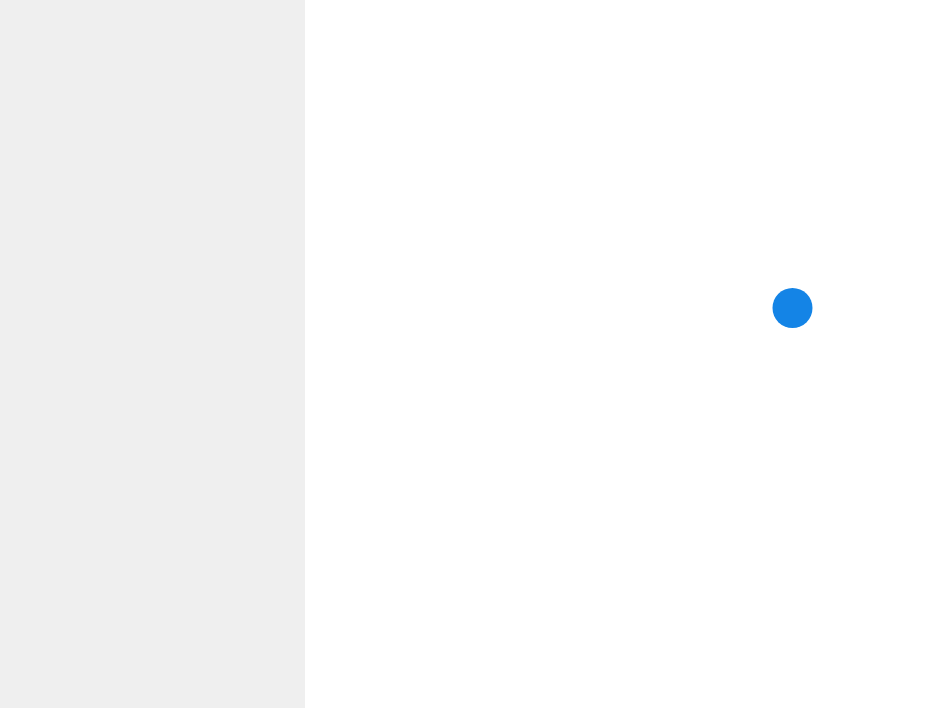
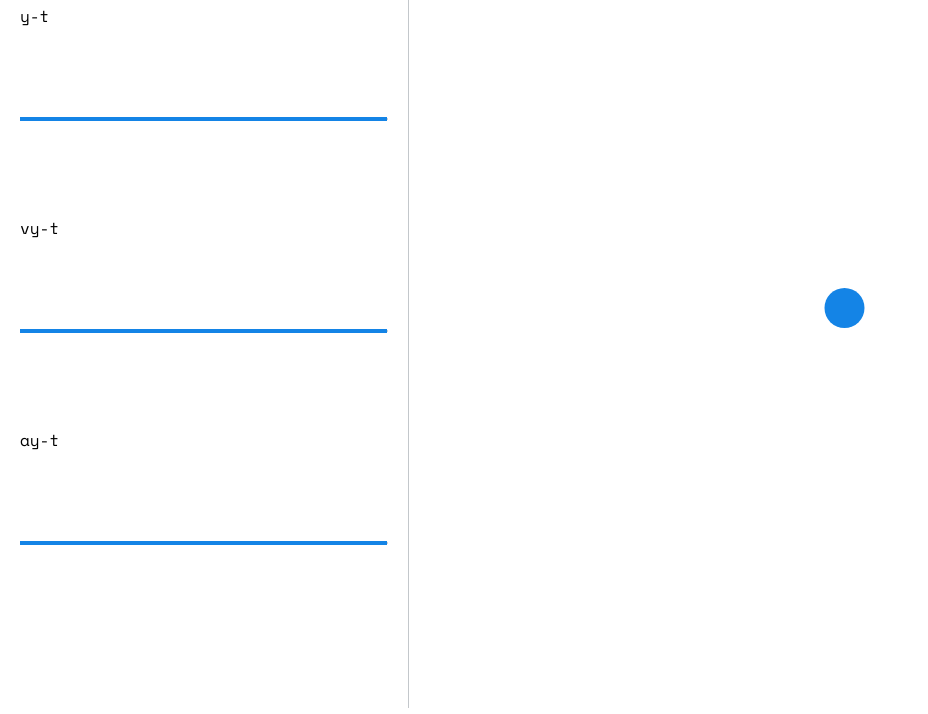
Before and after one commit to Bradwave/inertia, a plain HTML site: page index.html in a window 1280 px wide. Shown: the part 92-806 px from the top of the page, without its empty margins (0-928 px from the left). Drawn offline with nearby package versions, Linux system fonts and the light colour scheme.

Commit message:
Adds plots of position, velocity and acceleration on the y-axis; improves the computation of velocity and acceleration with three point methods.

```diff
--- a/css/clear-days.css
+++ b/css/clear-days.css
@@ -37,10 +37,12 @@ body {
 }
 
 .panel {
-    background-color: var(--color-background-primary);
+    background-color: var(--color-background-page);
+    border-top: 1px var(--color-border-primary) solid;
+    border-right: 0px;
 }
 
-.canvas-container {
+.space-canvas-container {
     width: 100%;
     height: calc(100vh - 300px);
 }
@@ -54,17 +56,30 @@ body {
     touch-action: none;
 }
 
+.plots-container {
+    padding: 20px;
+}
+
+canvas.plot-canvas {
+    width: 100%;
+    height: 150px;
+    background-color: var(--color-background-page);
+    border-radius: 0px;
+}
+
 @media (min-width: 768px) {
     .page-layout {
         flex-direction: row;
     }
 
     .panel {
-        width: 400px;
+        width: 600px;
         height: 100vh;
+        border-top: 0px;
+        border-right: 1px var(--color-border-primary) solid;
     }
 
-    .canvas-container {
+    .space-canvas-container {
         height: 100vh;
     }
 }
--- a/index.html
+++ b/index.html
@@ -16,9 +16,19 @@
 <body>
     <div class="page-layout" tabindex="-1">
         <aside class="panel">
-            panel
+            <div class="plots-container">
+                <h2>
+                    <b>Inertia</b>
+                </h2>
+                <p>y-t</p>
+                <canvas id="position-canvas" class="plot-canvas" name="plot"></canvas>
+                <p>vy-t</p>
+                <canvas id="velocity-canvas" class="plot-canvas" name="plot"></canvas>
+                <p>ay-t</p>
+                <canvas id="acceleration-canvas" class="plot-canvas" name="plot"></canvas>
+            </div>
         </aside>
-        <div class="canvas-container">
+        <div class="space-canvas-container">
             <canvas id="space-canvas"></canvas>
         </div>
     </div>
--- a/js/physics.js
+++ b/js/physics.js
@@ -2,12 +2,14 @@
  * || Canvas stuff
  */
 
-const spaceCanvas = document.getElementById("space-canvas");
-const spaceCtx = spaceCanvas.getContext("2d");
+const space = { ctx: document.getElementById("space-canvas").getContext("2d"), width: 0, height: 0 };
+const posPlot = { ctx: document.getElementById("position-canvas").getContext("2d"), width: 0, height: 0 };
+const velPlot = { ctx: document.getElementById("velocity-canvas").getContext("2d"), width: 0, height: 0 };
+const accPlot = { ctx: document.getElementById("acceleration-canvas").getContext("2d"), width: 0, height: 0 };
 
-let width;
-let height;
-let dpi;
+const plots = [space, posPlot, velPlot, accPlot];
+
+let dpi = window.devicePixelRatio;
 
 let resizeTimeout;
 
@@ -15,32 +17,36 @@ let resizeTimeout;
 window.addEventListener("resize", () => {
     // Clear plots !!! (it is truly needed though?)
 
-    spaceCanvas.style.opacity = 0;
-    spaceCanvas.style.visibility = "collapse";
+    plots.forEach(plot => {
+        plot.ctx.canvas.style.opacity = 0;
+        plot.ctx.canvas.style.visibility = "collapse";
+    })
 
     clearTimeout(resizeTimeout);
     resizeTimeout = setTimeout(() => {
-        spaceCanvas.style.visibility = "visible";
-        spaceCanvas.style.opacity = 1;
-
-        resizeCanvas();
+        plots.forEach(plot => {
+            plot.ctx.canvas.style.visibility = "visible";
+            plot.ctx.canvas.style.opacity = 1;
+            resizeCanvas(plot);
+        })
 
         drawSpace();
+        drawPlots();
     }, 200);
 });
 
-resizeCanvas = () => {
+resizeCanvas = (plot) => {
     dpi = window.devicePixelRatio;
 
     // Sets the canvas width and height based on the dpi resolution of the page
-    const styleWidth = +getComputedStyle(spaceCanvas).getPropertyValue("width").slice(0, -2);
-    const styleHeight = +getComputedStyle(spaceCanvas).getPropertyValue("height").slice(0, -2);
-    spaceCanvas.setAttribute('height', Math.round(styleHeight * dpi));
-    spaceCanvas.setAttribute('width', Math.round(styleWidth * dpi));
+    const styleWidth = +getComputedStyle(plot.ctx.canvas).getPropertyValue("width").slice(0, -2);
+    const styleHeight = +getComputedStyle(plot.ctx.canvas).getPropertyValue("height").slice(0, -2);
+    plot.ctx.canvas.setAttribute('height', Math.round(styleHeight * dpi));
+    plot.ctx.canvas.setAttribute('width', Math.round(styleWidth * dpi));
 
     // Saves the width and height of the resized canvas, multiplied by dpi?
-    width = Math.round(spaceCanvas.offsetWidth * dpi);
-    height = Math.round(spaceCanvas.offsetHeight * dpi);
+    plot.width = Math.round(plot.ctx.canvas.offsetWidth * dpi);
+    plot.height = Math.round(plot.ctx.canvas.offsetHeight * dpi);
 }
 
 /**
@@ -53,7 +59,6 @@ let acceleration = { x: 0, y: 0 };
 let maxSpeed = 100;
 
 let eventsSize = 500;
-let velAvgTime = 5;
 let accAvgTime = 10;
 let velocities = [...Array(accAvgTime)].map(() => { return { x: 0, y: 0 }; });
 let particleEvents;
@@ -75,36 +80,42 @@ updatePhysics = () => {
         particle.y += .1 * inc.y;
     }
 
-    velocity.x = (particleEvents[0].x - particleEvents[velAvgTime - 1].x) / (2);
-    velocity.y = (particleEvents[0].y - particleEvents[velAvgTime - 1].y) / (2);
+    velocity.x = (3 * particle.x - 4 * particleEvents[10].x + particleEvents[20].x) / 20;
+    velocity.y = (3 * particle.y - 4 * particleEvents[10].y + particleEvents[20].y) / 20;
 
     velocities.unshift({ x: velocity.x, y: velocity.y });
     // Limits the size of the stored velocities array
     if (velocities.length > accAvgTime - 1) velocities.pop();
 
-    acceleration.x = (velocities[0].x - velocities[accAvgTime - 1].x) / (10);
-    acceleration.y = (velocities[0].y - velocities[accAvgTime - 1].y) / (10);
+    acceleration.x = (particle.x - 2 * particleEvents[10].x + particleEvents[20].x) / 100;
+    acceleration.y = (particle.y - 2 * particleEvents[10].y + particleEvents[20].y) / 100;
 
     let isParticleStationary = true;
     velocities.forEach(v => {
-        if ((v.x !== 0) || (v.y !== 0)) isParticleStationary = false;
+        if ((Math.sqrt(v.x ** 2 + v.y ** 2) > 1)) isParticleStationary = false;
     });
+
+    if (isParticleStationary) {
+        velocity.x = 0;
+        velocity.y = 0;
+        acceleration.x = 0;
+        acceleration.y = 0;
+        if (isParticleMoving && !isCursorDown) {
+            isParticleMoving = false;
+        }
+    }
 
     if (!isParticleStationary || isParticleMoving) {
         particleEvents.unshift({
-            x: particle.x,
-            y: particle.y,
-            xVelocity: velocity.x,
-            yVelocity: velocity.y,
-            xAcceleration: acceleration.x,
-            yAcceleration: acceleration.y,
-            velocityAbs: Math.sqrt(velocity.x * velocity.x + velocity.y * velocity.y),
-            accelerationAbs: Math.sqrt(acceleration.x * acceleration.x + acceleration.y * acceleration.y),
-            angle: Math.atan2(acceleration.x, acceleration.y)
+            x: particle.x, y: particle.y,
+            vx: velocity.x, vy: velocity.y,
+            ax: acceleration.x, ay: acceleration.y,
+            vAbs: Math.sqrt(velocity.x * velocity.x + velocity.y * velocity.y),
+            aAbs: Math.sqrt(acceleration.x * acceleration.x + acceleration.y * acceleration.y),
+            vAngle: Math.atan2(velocity.x, velocity.y),
+            aAngle: Math.atan2(acceleration.x, acceleration.y),
         });
     }
-
-    if (isParticleStationary && isParticleMoving && !isCursorDown) isParticleMoving = false;
 
     // Limits the size of the stored events array
     if (particleEvents.length > eventsSize) particleEvents.pop();
@@ -148,7 +159,7 @@ updatePosition = () => {
     }
 }
 
-spaceCanvas.onpointermove = (e) => {
+space.ctx.canvas.onpointermove = (e) => {
     if (isCursorDown) {
         cursor = { x: getCursorX(e), y: getCursorY(e) };
         if ((particle.x - cursor.x) ** 2 + (particle.y - cursor.y) ** 2 < selectionRadius ** 2) {
@@ -157,7 +168,7 @@ spaceCanvas.onpointermove = (e) => {
     }
 }
 
-spaceCanvas.onpointerdown = (e) => {
+space.ctx.canvas.onpointerdown = (e) => {
     cursor = { x: getCursorX(e), y: getCursorY(e) };
 
     isCursorDown = true;
@@ -170,15 +181,11 @@ spaceCanvas.onpointerdown = (e) => {
     }
 }
 
-spaceCanvas.onpointerup = (e) => {
+space.ctx.canvas.onpointerup = (e) => {
     stopParticleInteraction();
 }
 
-spaceCanvas.onpointercancel = (e) => {
-    stopParticleInteraction();
-}
-
-spaceCanvas.onpointerleave = (e) => {
+space.ctx.canvas.onpointercancel = (e) => {
     stopParticleInteraction();
 }
 
@@ -190,11 +197,11 @@ stopParticleInteraction = () => {
 }
 
 getCursorX = (e) => {
-    return (e.clientX - spaceCanvas.offsetLeft) * dpi;
+    return (e.clientX - space.ctx.canvas.offsetLeft) * dpi;
 }
 
 getCursorY = (e) => {
-    return (e.clientY - spaceCanvas.offsetTop) * dpi;
+    return (e.clientY - space.ctx.canvas.offsetTop) * dpi;
 }
 
 /**
@@ -205,68 +212,152 @@ let velocityScale = 5;
 let accelerationScale = 40;
 
 init = () => {
-    resizeCanvas();
+    plots.forEach(plot => {
+        resizeCanvas(plot);
+    })
 
-    particle = { x: width / 2, y: height / 2 };
+    particle = { x: space.width / 2, y: space.height / 2 };
     particleEvents = [...Array(eventsSize)].map(() => {
         return {
-            x: particle.x,
-            y: particle.y,
-            accelerationAbs: 0,
-            angle: 0
+            x: particle.x, y: particle.y,
+            vx: 0, vy: 0,
+            ax: 0, ay: 0,
+            vAbs: 0, aAbs: 0,
+            vAngle: 0, aAngle: 0
         };
     });
 
     drawSpace();
+    drawPlots();
 }
 
 drawSpace = () => {
     updatePosition();
     updatePhysics();
 
-    spaceCtx.clearRect(0, 0, width, height);
+    space.ctx.clearRect(0, 0, space.width + 1, space.height + 1);
 
     if (isParticleMoving && !isParticleSelected) {
-        spaceCtx.strokeStyle = "#aed2f5ff";
-        spaceCtx.lineWidth = 3;
-        spaceCtx.setLineDash([2, 4]);
+        space.ctx.strokeStyle = "#aed2f5ff";
+        space.ctx.lineWidth = 3;
+        space.ctx.setLineDash([2, 4]);
 
-        spaceCtx.beginPath();
-        spaceCtx.moveTo(particle.x, particle.y);
-        spaceCtx.lineTo(cursor.x, cursor.y);
-        spaceCtx.stroke();
+        space.ctx.beginPath();
+        space.ctx.moveTo(particle.x, particle.y);
+        space.ctx.lineTo(cursor.x, cursor.y);
+        space.ctx.stroke();
     }
 
     // Velocity
 
-    spaceCtx.strokeStyle = "#84bff6ff";
-    spaceCtx.lineWidth = 3;
-    spaceCtx.setLineDash([]);
+    space.ctx.strokeStyle = "#84bff6ff";
+    space.ctx.lineWidth = 3;
+    space.ctx.setLineDash([]);
 
-    spaceCtx.beginPath();
-    spaceCtx.moveTo(particle.x, particle.y);
-    spaceCtx.lineTo(particle.x + velocity.x * velocityScale, particle.y + velocity.y * velocityScale);
-    spaceCtx.stroke();
+    space.ctx.beginPath();
+    space.ctx.moveTo(particle.x, particle.y);
+    space.ctx.lineTo(particle.x + velocity.x * velocityScale, particle.y + velocity.y * velocityScale);
+    space.ctx.stroke();
 
     // Acceleration
 
-    spaceCtx.strokeStyle = "#000000";
-    spaceCtx.lineWidth = 3;
+    space.ctx.strokeStyle = "#000000";
+    space.ctx.lineWidth = 3;
 
-    spaceCtx.beginPath();
-    spaceCtx.moveTo(particle.x, particle.y);
-    spaceCtx.lineTo(particle.x + acceleration.x * accelerationScale, particle.y + acceleration.y * accelerationScale);
-    spaceCtx.stroke();
+    space.ctx.beginPath();
+    space.ctx.moveTo(particle.x, particle.y);
+    space.ctx.lineTo(particle.x + acceleration.x * accelerationScale, particle.y + acceleration.y * accelerationScale);
+    space.ctx.stroke();
 
     // Particle
 
-    spaceCtx.fillStyle = "#1484e6";
+    space.ctx.fillStyle = "#1484e6";
 
-    spaceCtx.beginPath();
-    spaceCtx.arc(particle.x, particle.y, 20, 0, 2 * Math.PI);
-    spaceCtx.fill();
+    space.ctx.beginPath();
+    space.ctx.arc(particle.x, particle.y, 20, 0, 2 * Math.PI);
+    space.ctx.fill();
 
     requestAnimationFrame(() => { drawSpace(); });
 }
 
+drawPlots = () => {
+    const endPoint = Math.min(posPlot.width, eventsSize);
+
+    // Position
+    posPlot.ctx.clearRect(0, 0, posPlot.width + 1, posPlot.height + 1);
+
+    posPlot.ctx.strokeStyle = "#d1d1d1ff";
+    posPlot.ctx.lineWidth = 2;
+
+    posPlot.ctx.beginPath();
+    posPlot.ctx.moveTo(0, posPlot.height / 2);
+    posPlot.ctx.lineTo(posPlot.width, posPlot.height / 2);
+    posPlot.ctx.stroke();
+
+    posPlot.ctx.strokeStyle = "#1484e6";
+    posPlot.ctx.lineWidth = 4;
+
+    posPlot.ctx.beginPath();
+    posPlot.ctx.moveTo(0, particleEvents[1].y / space.height * posPlot.height);
+    for (let i = 1; i < endPoint; i++) {
+        posPlot.ctx.lineTo(
+            i / endPoint * posPlot.width,
+            particleEvents[i].y / space.height * posPlot.height
+        );
+    }
+    posPlot.ctx.stroke();
+
+    // Velocity
+
+    velPlot.ctx.clearRect(0, 0, velPlot.width + 1, velPlot.height + 1);
+
+    velPlot.ctx.strokeStyle = "#d1d1d1ff";
+    velPlot.ctx.lineWidth = 2;
+
+    velPlot.ctx.beginPath();
+    velPlot.ctx.moveTo(0, velPlot.height / 2);
+    velPlot.ctx.lineTo(velPlot.width, velPlot.height / 2);
+    velPlot.ctx.stroke();
+
+    velPlot.ctx.strokeStyle = "#1484e6";
+    velPlot.ctx.lineWidth = 4;
+
+    velPlot.ctx.beginPath();
+    velPlot.ctx.moveTo(0, velPlot.height / 2 - 0.9 * particleEvents[1].vy);
+    for (let i = 1; i < endPoint; i++) {
+        velPlot.ctx.lineTo(
+            i / endPoint * velPlot.width,
+            velPlot.height / 2 - 0.9 * particleEvents[i].vy
+        );
+    }
+    velPlot.ctx.stroke();
+
+    // Acceleration
+
+    accPlot.ctx.clearRect(0, 0, accPlot.width + 1, accPlot.height + 1);
+
+    accPlot.ctx.strokeStyle = "#d1d1d1ff";
+    accPlot.ctx.lineWidth = 2;
+
+    accPlot.ctx.beginPath();
+    accPlot.ctx.moveTo(0, accPlot.height / 2);
+    accPlot.ctx.lineTo(accPlot.width, accPlot.height / 2);
+    accPlot.ctx.stroke();
+
+    accPlot.ctx.strokeStyle = "#1484e6";
+    accPlot.ctx.lineWidth = 4;
+
+    accPlot.ctx.beginPath();
+    accPlot.ctx.moveTo(0, accPlot.height / 2 - 10 * particleEvents[1].ay);
+    for (let i = 1; i < endPoint; i++) {
+        accPlot.ctx.lineTo(
+            i / endPoint * accPlot.width,
+            accPlot.height / 2 - 10 * particleEvents[i].ay
+        );
+    }
+    accPlot.ctx.stroke();
+
+    requestAnimationFrame(() => { drawPlots(); });
+}
+
 init();
```
